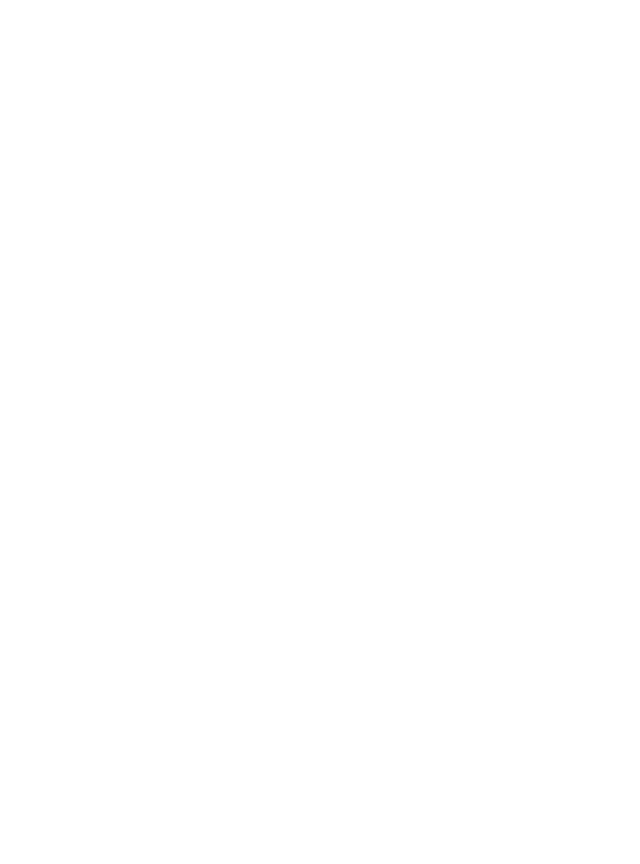
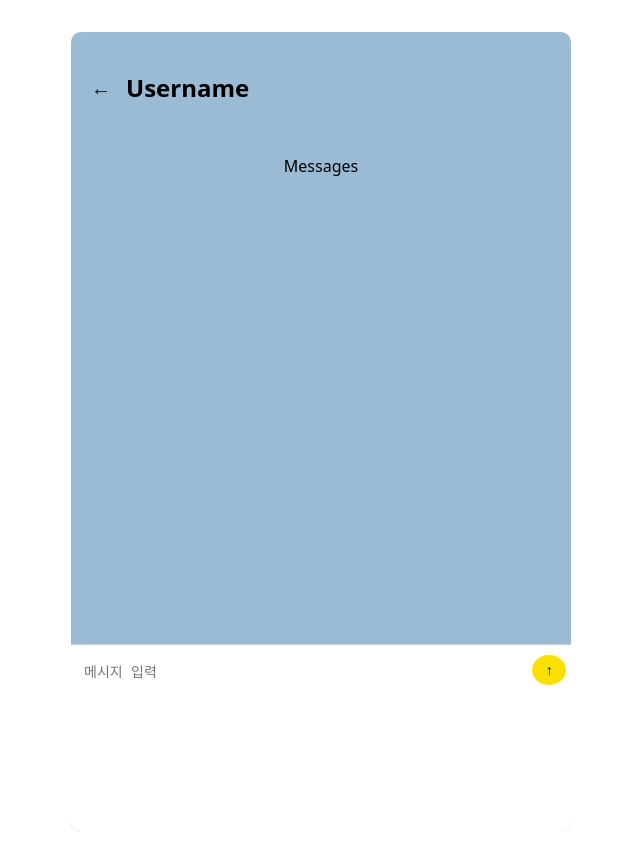
Before and after one commit to SeeunJung/kakaotalk-clone-coding, a React (Vite) app: page /chatroom in a window 1280 px wide. Before the commit this address had no page. Shown: the whole page, without its empty margins (319-959 px from the left). Before the commit the page ends 800 px from the top, so only its background shows below. Built offline with nearby package versions, Linux system fonts and the light colour scheme.

Commit message:
Feat: 채팅방 기본 구조 생성

```diff
--- a/src/App.jsx
+++ b/src/App.jsx
@@ -4,6 +4,7 @@
 import Signup from "./pages/Signup/Signup"
 import ChatList from "./pages/ChatList/ChatList"
 import UserProfile from "./pages/UserProfile/UserProfile"
+import ChatRoom from "./pages/ChatRoom/ChatRoom";
 
 function App() {
 
@@ -14,6 +15,7 @@
         <Route path = "/signup" element={<Signup />} />
         <Route path = "/chatlist" element={<ChatList />} />
         <Route path = "/userprofile" element={<UserProfile />} />
+        <Route path = "/chatroom" element={<ChatRoom />} />
       </Routes>
     </BrowserRouter>
   )
--- a/src/pages/ChatList/ChatList.css
+++ b/src/pages/ChatList/ChatList.css
@@ -91,6 +91,6 @@
 .chatself-button:hover{
   border: none;
   color: black;
-  background-color: #f9e000;
+  background-color: #f3db08;
   transition: background-color 0.2s;
 }
--- a/src/pages/ChatRoom/ChatRoom.css
+++ b/src/pages/ChatRoom/ChatRoom.css
@@ -0,0 +1,119 @@
+.chatroom-wrapper{
+  display: flex;
+  flex-direction: column;
+  justify-content: flex-end;
+  align-items: center;
+
+  box-sizing: border-box;
+  width: 30vw;
+  height: 100vh;
+  min-width: 500px;
+  overflow: hidden;
+
+  border-radius: 10px;
+  color: black;
+  background-color: #9bbbd4;
+}
+
+
+/* 채팅방 컨테이너: 헤더+메세지+입력창 */
+.chatroom-container{
+  display: flex;
+  flex-direction: column;
+  width: 100%;
+  height: 100%;
+
+}
+
+
+/* 채팅방 헤더 */
+.chatroom-header{
+  display: flex;
+  flex-direction: row;
+  align-items: center;
+  justify-content: flex-start;
+  box-sizing: border-box;
+
+  height: 15vh;
+  width: 100%;
+  padding: 0 20px;
+  gap: 15px;
+}
+
+.chatroom-header > p{
+  color: black;
+  font-size: 20px;
+  font-weight: 800;
+  cursor: pointer;
+}
+
+.chatroom-header > h2{
+  color: black;
+  font-size: 24px;
+  font-weight: 700;
+}
+
+
+/* 채팅방 메세지 */
+.chatroom-content-wrapper{
+  flex: 1;
+  overflow-y: auto;
+  padding: 10px;
+  min-height: 60vh;
+  max-height: 60vh;
+
+}
+
+
+/* 채팅창 */
+.chatroom-input{
+  display: flex;
+  align-items: stretch;
+  padding: 10px 5px;
+  height: 25vh;
+  width: 100%;
+  box-sizing: border-box;
+  border-top: 1px solid #ccc;
+  background-color: white;
+}
+
+.chatroom-input > textarea{
+  flex: 1;
+  vertical-align: top;
+  padding: 8px;
+  border: none;
+  resize: none;
+  height: 100%;
+  overflow-y: auto;
+  box-sizing: border-box;
+
+  font-size: 14px;
+  line-height: 1.5;
+  outline: none;
+  box-shadow: none;
+}
+
+.chatroom-input > button{
+  display: flex;
+  align-items: center;
+  justify-content: center;
+
+  width: 20px;
+  height: 30px;
+  border: none;
+  border-radius: 50%;
+
+  box-sizing: border-box;
+  cursor: pointer;
+  font-size: 14px;
+  font-weight: 900;
+  color: black;
+  background-color: #f9e000;
+
+  outline: none;
+  box-shadow: none;
+}
+
+.chatroom-input > button:hover{
+  background-color: #f3db08;
+}
--- a/src/pages/ChatRoom/ChatRoom.jsx
+++ b/src/pages/ChatRoom/ChatRoom.jsx
@@ -0,0 +1,32 @@
+import React from 'react'
+import "./ChatRoom.css"
+import { useNavigate } from 'react-router-dom'
+
+export default function ChatRoom() {
+  const navigate = useNavigate();
+  return (
+    <div className="chatroom-wrapper">
+      <div className="chatroom-container">
+
+        {/* 채팅방 헤더 */}
+        <div className="chatroom-header">
+          <p onClick={() => navigate("/chatlist")}>←</p>
+          <h2>Username</h2>
+        </div>
+
+        {/* 채팅방 메세지 목록 */}
+        <div className="chatroom-content-wrapper">
+          <div className="chatroom-content">
+            <div>Messages</div>
+          </div>
+        </div>
+
+        {/* 메세지 입력창 & 전송 버튼 */}
+        <div className="chatroom-input">
+          <textarea placeholder="메시지 입력"></textarea>
+          <button>↑</button>
+        </div>
+      </div>
+    </div>
+  )
+}
```
